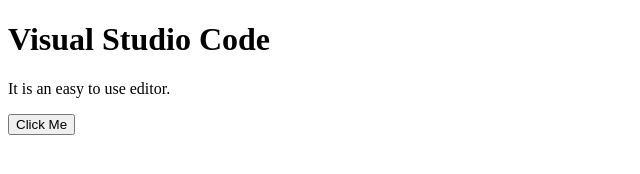
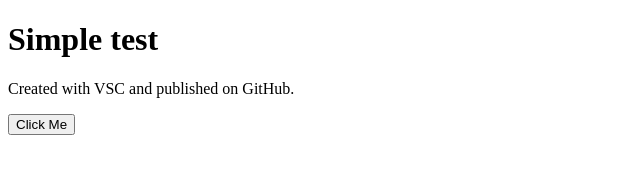
Before and after one commit to mstefancich/Project_1, a plain HTML site: page index.html in a window 1280 px wide. Shown: the whole page, without its empty margins (0-640 px from the left). Drawn offline with Linux system fonts and the light colour scheme.

Commit message:
completed

```diff
--- a/index.html
+++ b/index.html
@@ -8,8 +8,8 @@
 
 <body>
 
-    <h1>Visual Studio Code</h1>
-    <p>It is an easy to use editor.</p>
+    <h1>Simple test</h1>
+    <p>Created with VSC and published on GitHub.</p>
     <button onclick="runCode()">Click Me</button>
 
 
```
